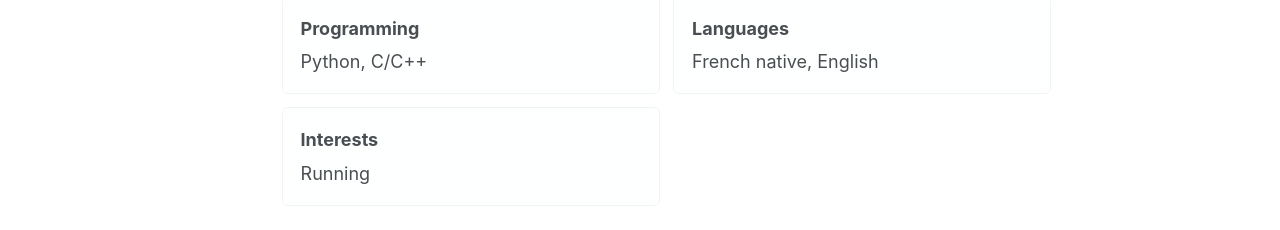
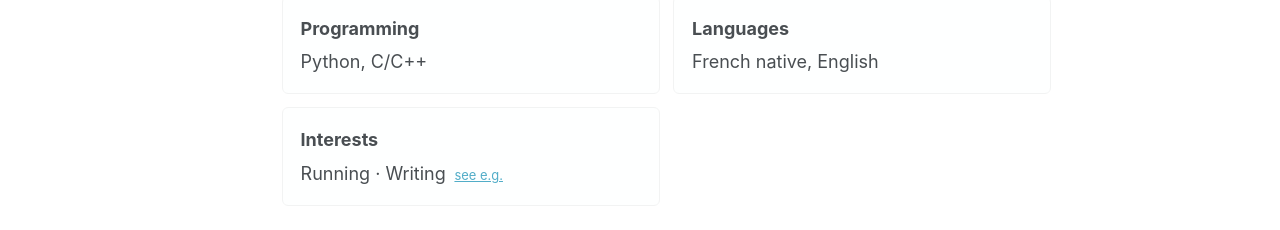
Before and after one commit to maxence2508/maxence2508.github.io, a Jekyll site: the page built from _pages/about.md, in a window 1280 px wide and 1400 px high, scrolled down 1231 px. Shown: the part 1167-1397 px from the top of the window. Built offline with Jekyll 4.4.1, drawn with Linux system fonts in a browser that asks for light colours; a style sheet for code colours, icons or effects is not loaded.

Commit message:
Add writing interest and sample

```diff
--- a/_pages/about.md
+++ b/_pages/about.md
@@ -112,5 +112,8 @@ redirect_from:
 <div class="skill-grid">
   <div><strong>Programming</strong><span>Python, C/C++</span></div>
   <div><strong>Languages</strong><span>French native, English</span></div>
-  <div><strong>Interests</strong><span>Running</span></div>
+  <div>
+    <strong>Interests</strong>
+    <span>Running · Writing <a class="interest-example" href="/files/le-pouvoir-des-mots-maxence-caucheteux.pdf" target="_blank" rel="noopener">see e.g.</a></span>
+  </div>
 </div>
--- a/assets/css/main.scss
+++ b/assets/css/main.scss
@@ -339,6 +339,13 @@ html[data-theme="dark"] .skill-grid div {
   font-family: $sans-serif;
 }
 
+.page__content .interest-example {
+  margin-left: 0.2rem;
+  font-size: 0.72em;
+  font-weight: 400;
+  white-space: nowrap;
+}
+
 .resource-list {
   display: flex;
   flex-wrap: wrap;
```
Also changed, not shown: 1 other file.
